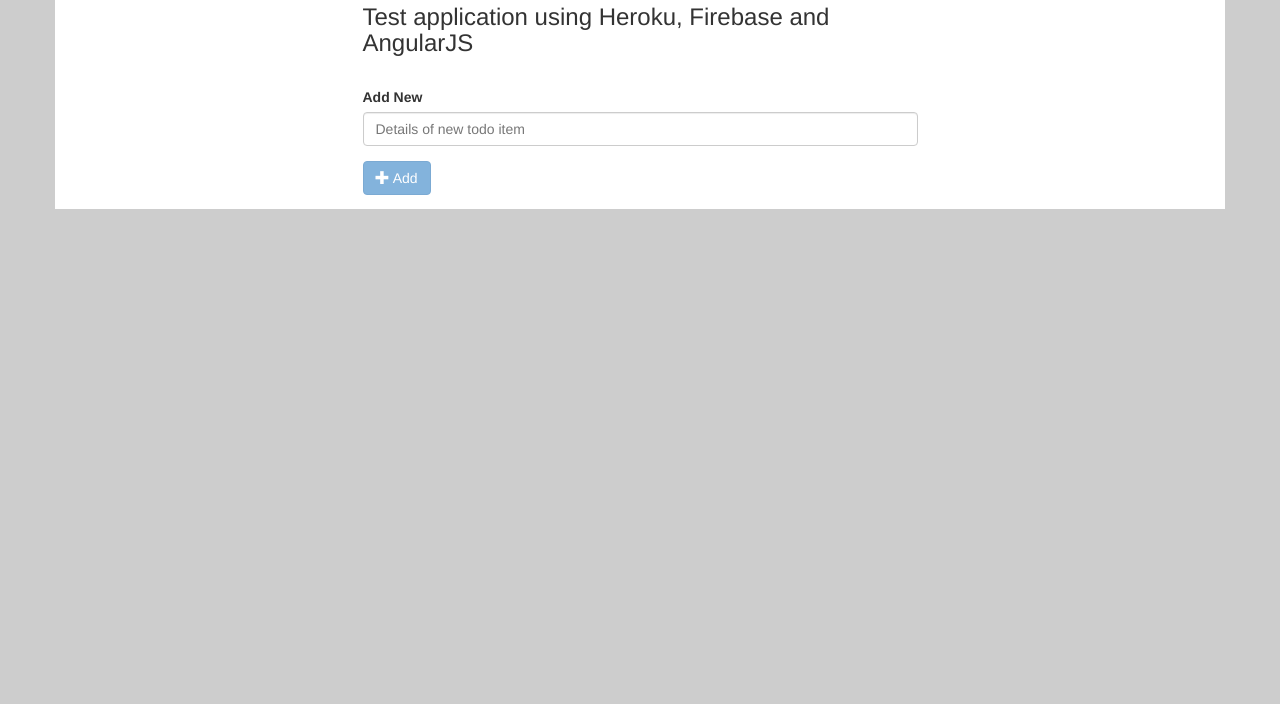
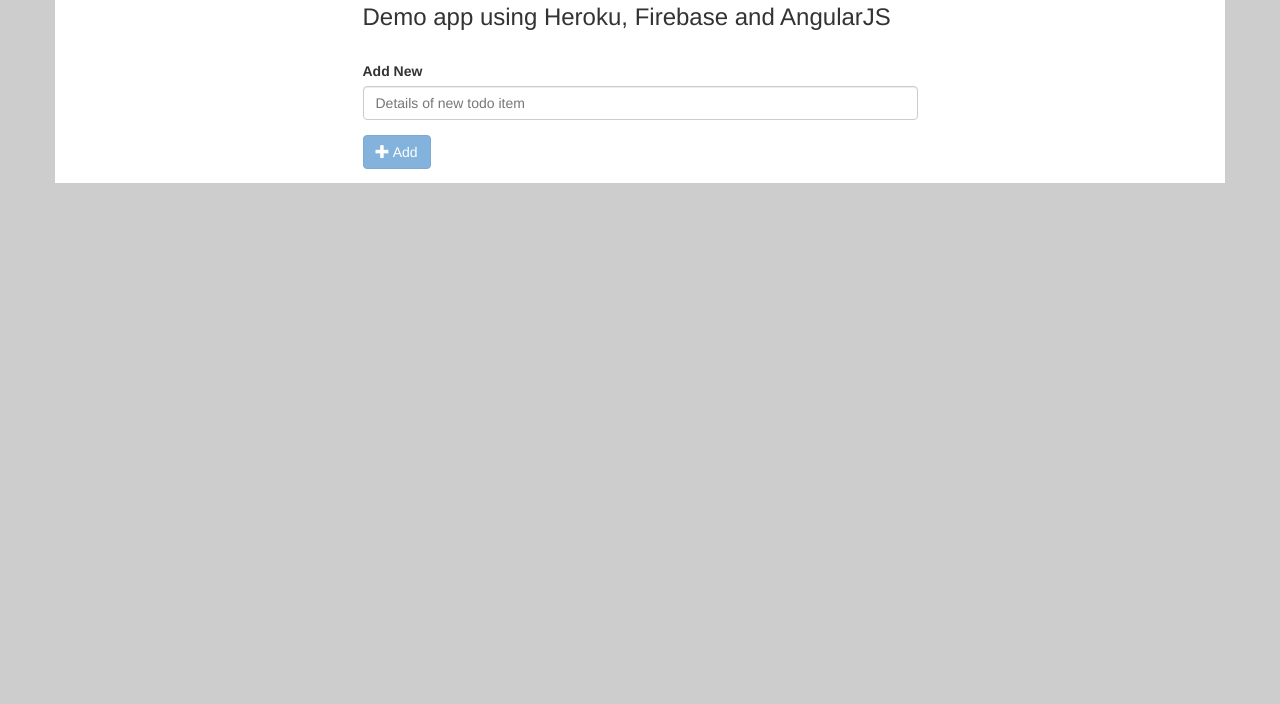
Before and after one commit to raseacyan/todoapp, a website: page public/index.html in a window 1280 px wide. Shown: the part 96-800 px from the top of the page. Drawn offline with Linux system fonts and the light colour scheme; no server answers.

Commit message:
edit title

```diff
--- a/public/index.html
+++ b/public/index.html
@@ -26,7 +26,7 @@
         <div class="row">
             <div class="col-md-6 col-md-offset-3">
                 <h1>To Do App</h1>
-                <h3>Test application using Heroku, Firebase and AngularJS</h3>
+                <h3>Demo app using Heroku, Firebase and AngularJS</h3>
             </div>
         </div>
 
```
